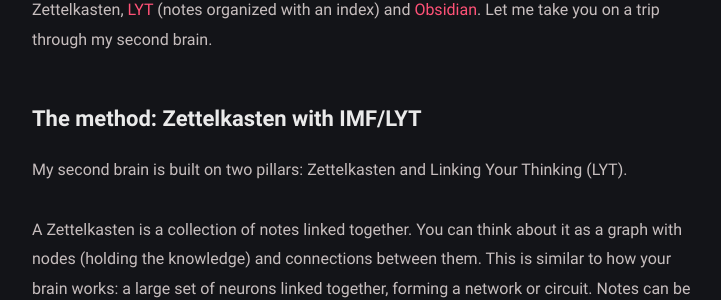
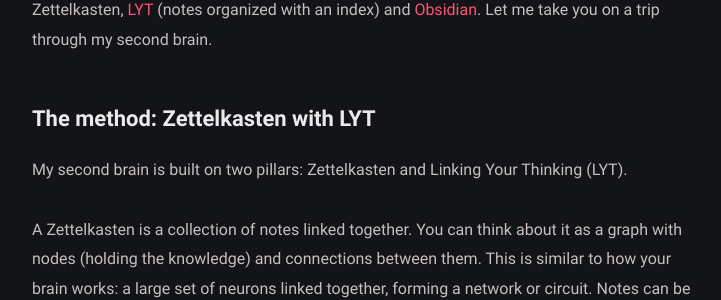
Before and after one commit to heymichal/heymichal.github.io, a Jekyll site: the page built from _posts/2020-10-03-personal-knowledge-management-with-zettelkasten-and-obsidian.md, in a window 1280 px wide and 900 px high, scrolled down 1264 px. Shown: the part 154-454 px from the top of the window, without its empty margins (278-999 px from the left). Built offline with Jekyll 4.4.1, drawn with Linux system fonts in a browser that asks for light colours.

Commit message:
Update from Forestry.io Yordi Verkroost updated _posts/2020-10-03-personal-knowledge-management-with-zettelkasten-and-obsidian.md

```diff
--- a/_posts/2020-10-03-personal-knowledge-management-with-zettelkasten-and-obsidian.md
+++ b/_posts/2020-10-03-personal-knowledge-management-with-zettelkasten-and-obsidian.md
@@ -19,7 +19,7 @@ Over the last few years, the notion of a [Second Brain](https://fortelabs.co/blo
 
 I took a dive into the wondrous world of Personal Knowledge Management (PKM) systems. I read about and experimented with various strategies to figure out which one works best for me (although that will be a continuous and never-ending process). What I do want my system to be is [Stupid Simple](https://en.wikipedia.org/wiki/KISS_principle). Starting from this principle, I ended up using a combination of Zettelkasten, [LYT](https://forum.obsidian.md/t/lyt-kit-live-on-obsidian-publish-downloadable-on-oct-13th/390) (notes organized with an index) and [Obsidian](https://obsidian.md/). Let me take you on a trip through my second brain.
 
-## The method: Zettelkasten with IMF/LYT
+## The method: Zettelkasten with LYT
 
 My second brain is built on two pillars: Zettelkasten and Linking Your Thinking (LYT).
 
```
